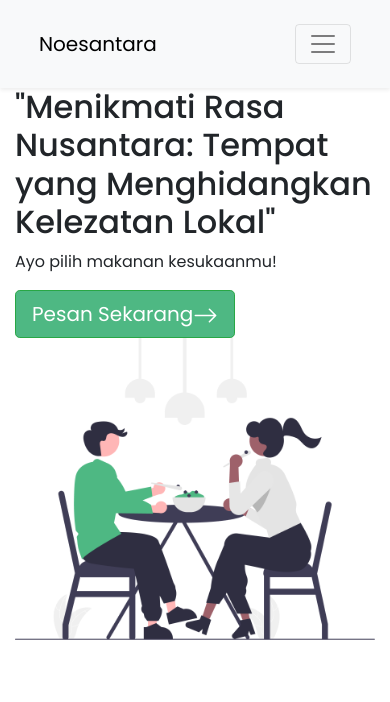
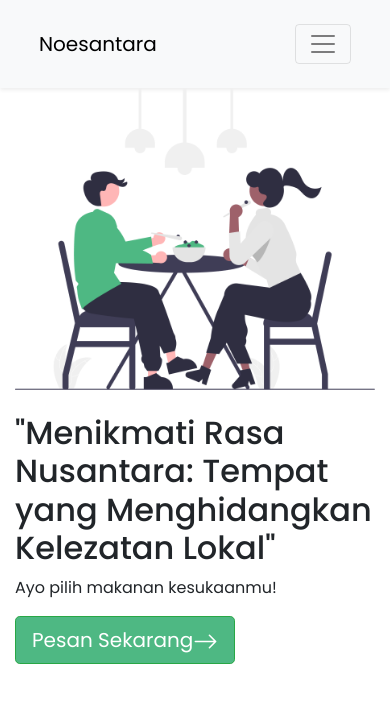
Before and after one commit to Farhan0511/noesantara, a Vue app: page / in a window 390 px wide. Shown: the top 702 px of the page. Built offline with nearby package versions, Linux system fonts and the light colour scheme.

Commit message:
make hero content mobile responsive

```diff
--- a/src/components/Hero.vue
+++ b/src/components/Hero.vue
@@ -1,14 +1,37 @@
 <template>
+    <div class="hero">
+        <!-- Desktop -->
+        <div class="d-none d-md-block">
             <div class="container">
                 <div class="row align-items-center justify-content-around">
+                    <div class="col mt-3">
+                        <h2 class="mb-3">"Menikmati Rasa Nusantara: Tempat yang Menghidangkan Kelezatan Lokal"</h2>
+                        <p>Ayo pilih makanan kesukaanmu!</p>
+                        <button class="btn btn-lg btn-success">Pesan Sekarang <b-icon-arrow-right></b-icon-arrow-right></button>
+                    </div>
+                    <div class="col-md-5 text-center">
+                        <img src="../assets/image/hero2.png" alt="Hero Image" class="img-fluid" width="100%">
+                    </div>
+                </div>
+            </div>
+
+        </div>
+
+        <!-- Mobile -->
+        <div class="d-sm-block d-md-none">
+            <div class="container">
+                <div class="row align-items-center justify-content-around">
+                    <div class="col-md-5 text-center mb-4">
+                        <img src="../assets/image/hero.png" alt="Hero Image" class="img-fluid" width="400px">
+                    </div>
                     <div class="col">
                         <h2>"Menikmati Rasa Nusantara: Tempat yang Menghidangkan Kelezatan Lokal"</h2>
                         <p>Ayo pilih makanan kesukaanmu!</p>
                         <button class="btn btn-lg btn-success">Pesan Sekarang<b-icon-arrow-right></b-icon-arrow-right></button>
                     </div>
-            <div class="col-md-5 text-center">
-                <img src="../assets/image/hero.png" alt="Hero Image" class="img-fluid" width="400px">
                 </div>
+            </div>
+
         </div>
     </div>
 
```
Lines whose indentation alone changed are shown as unchanged.
